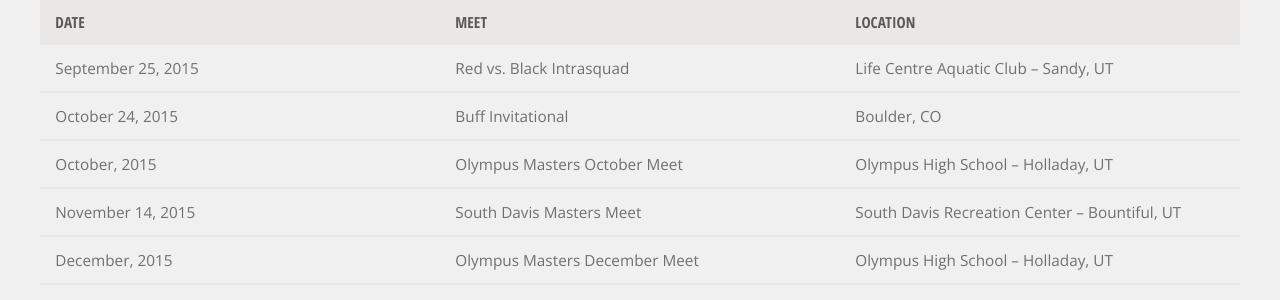
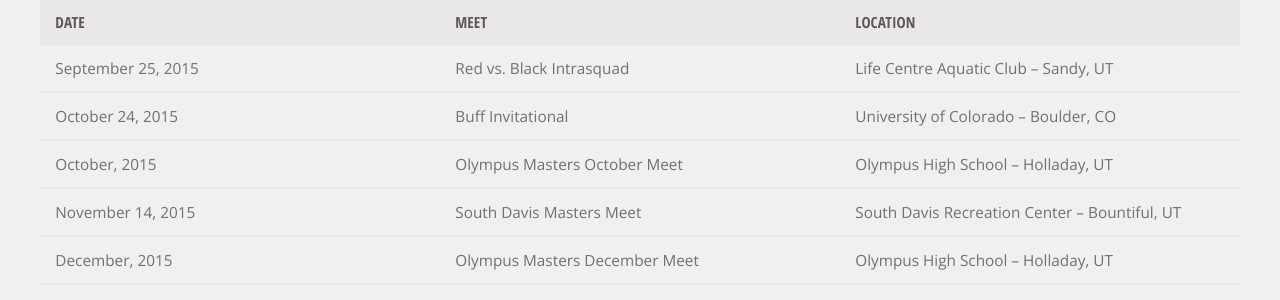
Before and after one commit to utahclubswimming/utahclubswimming.github.io, a Jekyll site: the page built from schedule.html, in a window 1280 px wide and 900 px high, scrolled down 895 px. Shown: the part 154-454 px from the top of the window. Built offline with Jekyll 4.4.1, drawn with Linux system fonts in a browser that asks for light colours.

Commit message:
Resolves #95
Fixed Buff invite location

```diff
--- a/_data/meets.yml
+++ b/_data/meets.yml
@@ -3,7 +3,7 @@
   location: Life Centre Aquatic Club – Sandy, UT
 - date: October 24, 2015
   name: Buff Invitational
-  location: Boulder, CO
+  location: University of Colorado – Boulder, CO
 - date: October, 2015
   name: Olympus Masters October Meet
   location: Olympus High School – Holladay, UT
```
